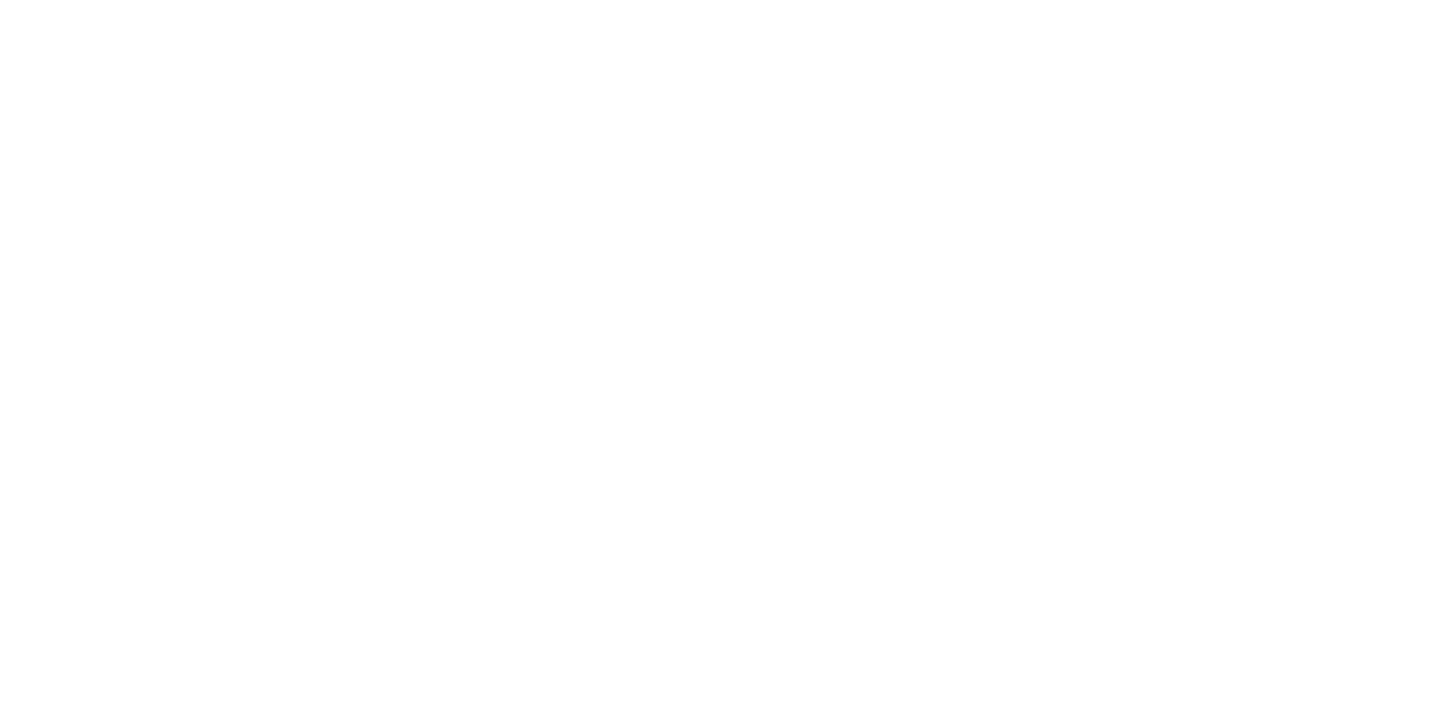
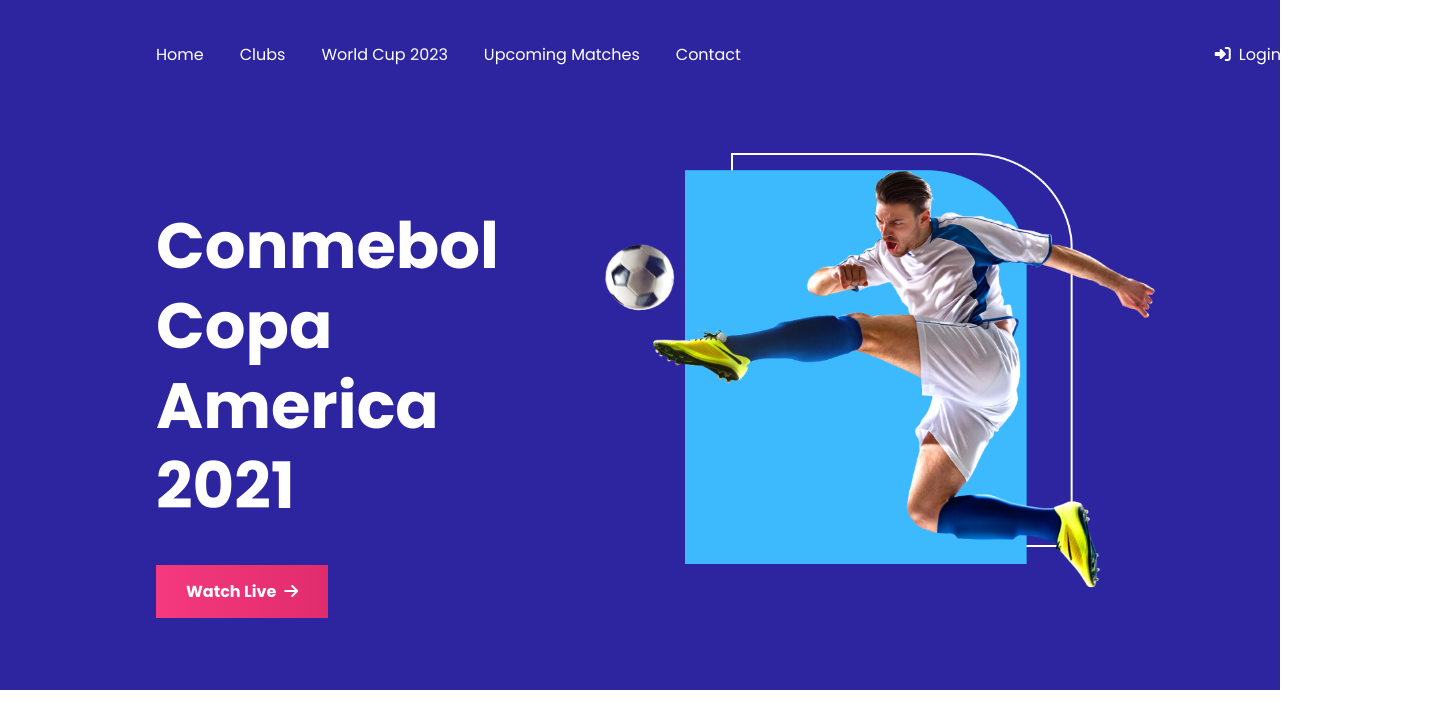
Before and after one commit to HasifMahmud98/responsive-football, a plain HTML site: page index.html in a window 1280 px wide. Shown: the whole page, 1440 px wide, since content can reach past the window. Drawn offline with Linux system fonts and the light colour scheme.

Commit message:
Headder complete

```diff
--- a/index.html
+++ b/index.html
@@ -6,9 +6,40 @@
     <meta http-equiv="X-UA-Compatible" content="IE=edge">
     <meta name="viewport" content="width=device-width, initial-scale=1.0">
     <title>Responsive Football</title>
+    <!-- font awesome -->
+    <script src="https://kit.fontawesome.com/3cd7955a7c.js" crossorigin="anonymous"></script>
+    <!-- stylesheet -->
+    <link rel="stylesheet" href="style.css">
 </head>
 
 <body>
+    <!-- Header start -->
+    <header>
+        <nav>
+            <ul>
+                <div class="left-items">
+                    <li><a href="#home">Home</a></li>
+                    <li><a href="#clubs">Clubs</a></li>
+                    <li><a href="#world-cup-2023">World Cup 2023</a></li>
+                    <li><a href="#upcoming-matches">Upcoming Matches</a></li>
+                    <li><a href="#contact">Contact</a></li>
+                </div>
+                <li style="float:right"><a class="login-button" href="#login"> <i
+                            class="fas fa-sign-in-alt"></i>Login</a></li>
+            </ul>
+        </nav>
+        <section class="banner">
+            <div class="football-desc half-width">
+                <h1 class="football-heading">Conmebol <br>Copa America <br> 2021</h1>
+                <a target="_blank" href="" class="live-button">Watch Live<i class="fas fa-arrow-right"></i> </a>
+            </div>
+            <div class="football-img half-width">
+                <img src="images/banner.png" alt="banner picture">
+            </div>
+        </section>
+    </header>
+    <!-- Header Finish -->
+
 
 </body>
 
--- a/style.css
+++ b/style.css
@@ -0,0 +1,85 @@
+/* fonts */
+@import url('https://fonts.googleapis.com/css2?family=Poppins:wght@400;700&display=swap');
+
+/* common styles or utilities*/
+body{
+    font-family: 'Poppins', sans-serif;
+    margin: 0;
+}
+header{
+    background-color: #2D25A0;
+}
+nav{
+    width: 1161px;
+    height: 44px;
+    padding-left: 156px;
+    padding-right: 123px;
+    padding-top: 42px;
+}
+/* Navigation bar */
+ul {
+    list-style-type: none;
+    overflow: hidden;
+    margin: 0;
+    padding-left: 0;
+  }
+
+  li {
+    float: left;
+  }
+
+  li a {
+    display: block;
+    color: white;
+    text-align: center;
+    padding-right: 36px;
+    text-decoration: none;
+  }
+  .fa-sign-in-alt{
+    padding-right: 8px;
+  }
+  .login-button:hover {
+    color: #E02C6D;
+}
+
+/* Banner Style */
+.banner{
+    display: flex;
+    padding-top: 67px;
+    padding-left: 156px;
+    padding-right: 141px;
+    padding-bottom: 86px;
+}
+.football-heading{
+    font-family: Poppins;
+    font-style: normal;
+    font-weight: bold;
+    font-size: 64px;
+    line-height: 80px;
+    color: white;
+}
+.live-button{
+    text-decoration: none;
+    color: white;
+    font-weight: 600;
+    padding: 15px 30px;
+    background-image: linear-gradient(to right,#f5397e, #E02C6D);
+}
+.live-button:hover{
+    background-image: linear-gradient(to right,#51a6f5, #0B83EE);
+}
+.fa-arrow-right{
+    padding-left: 8px;
+}
+.football-img img{
+    padding-left: 102px;
+    width: 556px;
+    height: 438px;
+    transition: 1s ease;
+}
+.football-img img:hover{
+    -webkit-transform: scale(1.2);
+    -ms-transform: scale(1.2);
+    transform: scale(1.2);
+    transition: 1s ease;
+}
```
